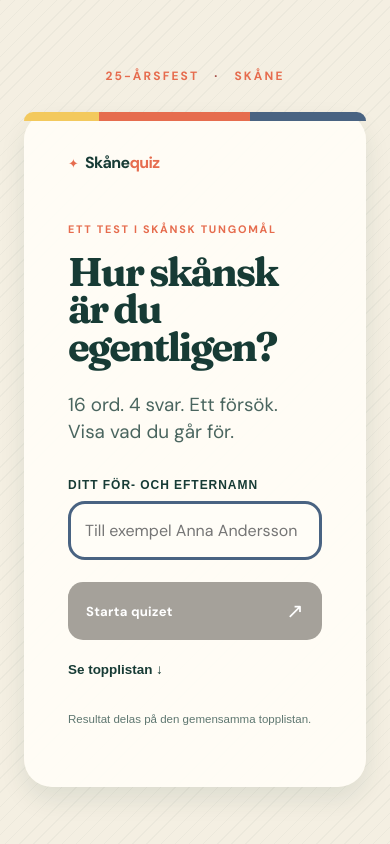
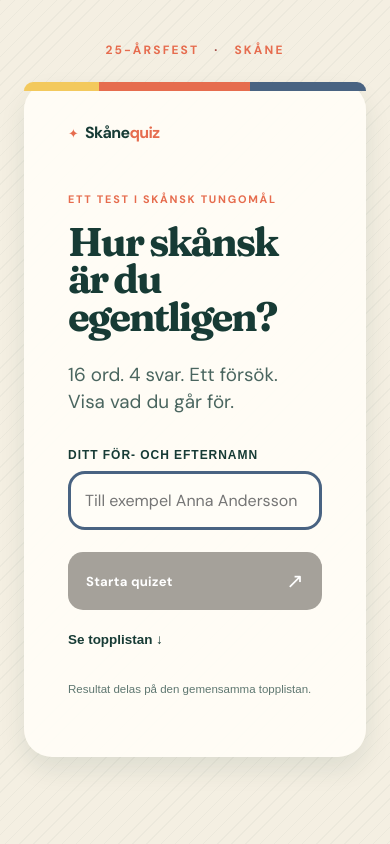
Before and after one commit to DennisCederqvist/skanequiz, a website built with Vite: page index.html in a window 390 px wide. Built offline with nearby package versions, Linux system fonts and the light colour scheme; no server answers.

Commit message:
Tighten mobile top spacing

```diff
--- a/src/style.css
+++ b/src/style.css
@@ -459,7 +459,11 @@
 @media (max-width: 699px) {
   .shell {
     min-height: 100svh;
+    padding-top: 82px;
     padding-bottom: 24px;
+  }
+  .page-kicker {
+    top: 42px;
   }
   .start-screen h1 {
     font-size: clamp(2.5rem, min(10vw, 6vh), 5rem);
```
